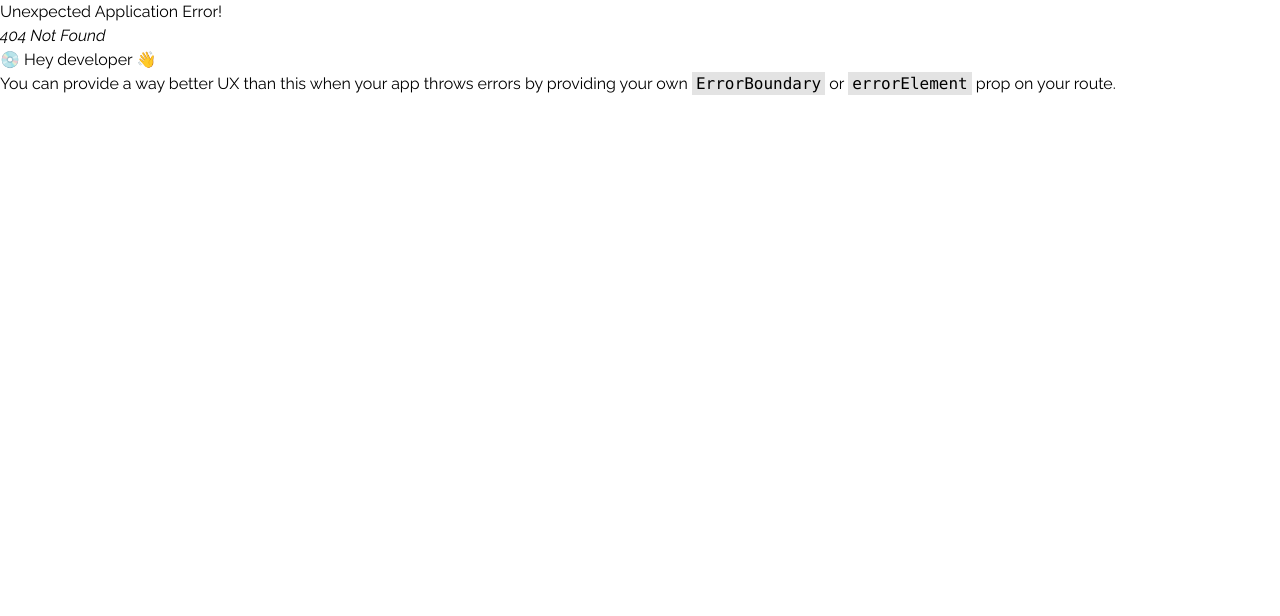
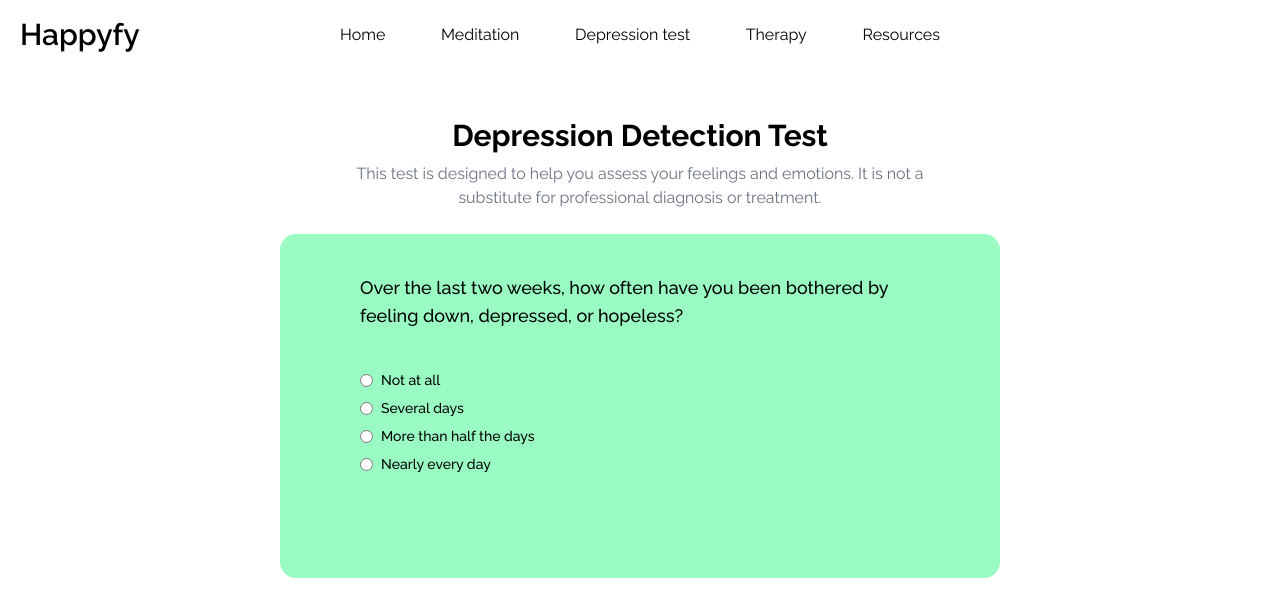
Before and after one commit to Prathamesh942/Happyfy, a React (Vite) app in the folder frontend/: page /mood in a window 1280 px wide. Before the commit this address had no page. Shown: the top 616 px of the page. Built offline with nearby package versions, Linux system fonts and the light colour scheme.

Commit message:
add depression test

```diff
--- a/frontend/src/App.jsx
+++ b/frontend/src/App.jsx
@@ -7,6 +7,8 @@ import Home from './pages/Home';
 import Murmur from './pages/Murmur';
 import Resources from './pages/Resources';
 import Navbar from './components/Navbar';
+import Depression from './pages/Depression';
+import DepressionTest from './pages/Depression';
 
 const router = createBrowserRouter([
   {
@@ -18,8 +20,8 @@ const router = createBrowserRouter([
     element: <Murmur/>
   },
   {
-    path: "/depression",
-    // element: <Depression/>
+    path: "/mood",
+    element:  <DepressionTest/>
   },
   {
     path: "/therapy",
--- /dev/null
+++ b/frontend/src/components/Modal.jsx
@@ -0,0 +1,15 @@
+import React from 'react';
+
+const Modal = ({ result, onClose }) => {
+  return (
+    <div className="fixed top-0 left-0 right-0 bottom-0 bg-gray-900 bg-opacity-50 flex justify-center items-center z-50">
+      <div className="bg-white p-8 rounded-lg shadow-md max-w-md">
+        <h2 className="text-xl font-bold mb-4">Test Result</h2>
+        <p>{result}</p>
+        <button onClick={onClose} className="mt-4 px-4 py-2 bg-blue-500 text-white rounded-md font-semibold hover:bg-blue-600 focus:outline-none focus:bg-blue-600">Close</button>
+      </div>
+    </div>
+  );
+};
+
+export default Modal;
--- a/frontend/src/components/Navbar.jsx
+++ b/frontend/src/components/Navbar.jsx
@@ -14,7 +14,7 @@ const Navbar = () => {
         <Link to={"/meditate"}>
             <li>Meditation</li></Link>
         <Link to={"/mood"}>
-            <li>Mood tracker</li></Link>
+            <li>Depression test</li></Link>
         <Link to={"/therapy"}>
             <li>Therapy</li></Link>
         <Link to={"/resource"}>
--- a/frontend/src/pages/Depression.jsx
+++ b/frontend/src/pages/Depression.jsx
@@ -1,74 +1,164 @@
+import React, { useState } from 'react';
+ // Import the Modal component
+ import Modal from '../components/Modal';
+import Navbar from '../components/Navbar';
 
-import React, { useState } from 'react';
+const DepressionTest = () => {
+  const [currentQuestion, setCurrentQuestion] = useState(0);
+  const [answers, setAnswers] = useState([]);
+  const [showResultModal, setShowResultModal] = useState(false); // State to manage the visibility of the modal
+  const [resultMessage, setResultMessage] = useState(''); // State to store the result message
 
-const App = () => {
-  const [currIndex, setCurrIndex] = useState(0);
-  const [userAnswers, setUserAnswers] = useState(Array(questions.length).fill(null));
-  const [score, setScore] = useState(0);
+  const questions = [
+    "Over the last two weeks, how often have you been bothered by feeling down, depressed, or hopeless?",
+    "Over the last two weeks, how often have you been bothered by little interest or pleasure in doing things?",
+    "How often have you had trouble falling asleep, staying asleep, or sleeping too much over the last two weeks?",
+    "How often have you felt tired or had little energy over the last two weeks?",
+    "Over the last two weeks, how often have you had a poor appetite or overeaten?",
+    "How often have you felt bad about yourself or that you are a failure or have let yourself or your family down over the last two weeks?",
+    "Over the last two weeks, how often have you had trouble concentrating on things, such as reading the newspaper or watching TV?",
+    "How often have you moved or spoken so slowly that other people could have noticed over the last two weeks?",
+    "Over the last two weeks, how often have you had thoughts that you would be better off dead or of hurting yourself in some way?",
+    "How often have you been bothered by physical problems, such as aches, pains, headaches, or stomach problems, over the last two weeks?",
+    "Over the last two weeks, how often have you had difficulty completing tasks, such as work assignments, household chores, or schoolwork?",
+    "How often have you had thoughts of self-harm or suicide over the last two weeks?"
+  ];
 
-  const handlePrevious = () => {
-    setCurrIndex(currIndex => Math.max(0, currIndex - 1));
+  const options = [
+    ["Not at all", "Several days", "More than half the days", "Nearly every day"],
+    ["Not at all", "Several days", "More than half the days", "Nearly every day"],
+    ["Not at all", "Several days", "More than half the days", "Nearly every day"],
+    ["Not at all", "Several days", "More than half the days", "Nearly every day"],
+    ["Not at all", "Several days", "More than half the days", "Nearly every day"],
+    ["Not at all", "Several days", "More than half the days", "Nearly every day"],
+    ["Not at all", "Several days", "More than half the days", "Nearly every day"],
+    ["Not at all", "Several days", "More than half the days", "Nearly every day"],
+    ["Not at all", "Several days", "More than half the days", "Nearly every day"],
+    ["Not at all", "Several days", "More than half the days", "Nearly every day"],
+    ["Not at all", "Several days", "More than half the days", "Nearly every day"],
+    ["Not at all", "Several days", "More than half the days", "Nearly every day"]
+  ];
+
+  const handleAnswer = (answer) => {
+    const newAnswers = [...answers];
+    newAnswers[currentQuestion] = answer;
+    setAnswers(newAnswers);
+    if (currentQuestion < questions.length - 1) {
+      setCurrentQuestion(currentQuestion + 1);
+    } else {
+      calculateResult();
+    }
   };
 
-  const handleNext = () => {
-    setCurrIndex(currIndex => Math.min(questions.length - 1, currIndex + 1));
+  const calculateResult = () => {
+    let totalScore = 0;
+    answers.forEach((answer, index) => {
+      if (answer === "Not at all") {
+        totalScore += 0;
+      } else if (answer === "Several days") {
+        totalScore += 1;
+      } else if (answer === "More than half the days") {
+        totalScore += 2;
+      } else if (answer === "Nearly every day") {
+        totalScore += 3;
+      }
+    });
+
+    // Determine depression level based on score
+    let result = "";
+    if (totalScore < 5) {
+      result = "You are not experiencing significant symptoms of depression.";
+    } else if (totalScore < 10) {
+      result = "You are experiencing mild symptoms of depression.";
+    } else if (totalScore < 15) {
+      result = "You are experiencing moderate symptoms of depression.";
+    } else {
+      result = "You are experiencing severe symptoms of depression. Please seek professional help.";
+    }
+
+    // Set the result message and show the modal
+    setResultMessage(result);
+    setShowResultModal(true);
+    console.log(answers);
   };
 
-  const handleOptionSelect = (event) => {
-    const selectedAnswer = event.target.value;
-    const updatedUserAnswers = [...userAnswers];
-    updatedUserAnswers[currIndex] = selectedAnswer;
-    setUserAnswers(updatedUserAnswers);
-  };
-
-  const handleSubmit = () => {
-    setUserAnswers(userAnswers => [...userAnswers]); // Ensuring all questions are answered
-    const newScore = userAnswers.reduce((acc, answer, index) => {
-      if (answer === questions[index].answer) {
-        return acc + 1;
-      } else {
-        return acc;
-      }
-    }, 0);
-    setScore(newScore);
+  // Function to close the modal
+  const handleCloseModal = () => {
+    setShowResultModal(false);
+    setResultMessage('');
   };
 
   return (
-    <div className="App">
-      <section className="container" style={{ /* container styles */ }}>
-        <p className="question" style={{ /* question styles */ }}>{questions[currIndex].question}</p>
-        <form className="options">
-          {questions[currIndex].options.map((option, index) => (
-            <div className="option" key={index}>
-              <input
-                type="radio"
-                id={option}
-                value={option}
-                name="common"
-                checked={userAnswers[currIndex] === option}
-                onChange={handleOptionSelect}
-              />
-              <label htmlFor={option} style={{ /* option label styles */ }}>{option}</label>
+    <div>
+      <Navbar/>
+      <div className="w-full py-12">
+      <div className="mx-auto grid max-w-3xl px-4 gap-6 lg:gap-8 lg:px-6">
+        <div className="space-y-6 ">
+          <div className="space-y-2 text-center">
+            <h1 className="text-3xl font-bold">Depression Detection Test</h1>
+            <p className="max-w-[600px] mx-auto text-gray-500 dark:text-gray-400">
+              This test is designed to help you assess your feelings and emotions. It is not a substitute for
+              professional diagnosis or treatment.
+            </p>
+          </div>
+          <div className="space-y-6 bg-[#99FBC2] p-10 rounded-2xl">
+          <fieldset className=' p-10'>
+            <legend className="text-lg font-medium">{questions[currentQuestion]}</legend>
+            <div className="space-y-2">
+              <div className="grid gap-2">
+                {options[currentQuestion].map((option, index) => (
+
+                  <div key={index} className="flex items-center space-x-2">
+                    <input
+                      type="radio"
+                      name={`q${currentQuestion + 1}`}
+                      id={`q${currentQuestion + 1}-${option.replace(/\s+/g, '-').toLowerCase()}`}
+                      value={option}
+                      onChange={() => handleAnswer(option)}
+                      checked={answers[currentQuestion] === option} // Check if this option is selected
+                    />
+                    <label
+                      htmlFor={`q${currentQuestion + 1}-${option.replace(/\s+/g, '-').toLowerCase()}`}
+                      className="text-sm font-medium cursor-pointer"
+                    >
+                      {option}
+                    </label>
+                  </div>
+                ))}
+              </div>
             </div>
-          ))}
-        </form>
-        <div className="control" style={{ /* control styles */ }}>
-          <div>
-            <button className="left arrow" onClick={handlePrevious}><img src="assets/left.png" alt="" /></button>
-            <span className="number">{`${currIndex + 1}/${questions.length}`}</span>
-            <button className="right arrow" onClick={handleNext}><img src="assets/right.png" alt="" /></button>
+          </fieldset>
+
+            <div className="flex justify-between">
+              {currentQuestion > 0 && (
+                <button className="inline-flex items-center gap-2 text-sm font-medium" onClick={() => setCurrentQuestion(currentQuestion - 1)}>
+                  <svg
+                    xmlns="http://www.w3.org/2000/svg"
+                    width="24"
+                    height="24"
+                    viewBox="0 0 24 24"
+                    fill="none"
+                    stroke="currentColor"
+                    strokeWidth="2"
+                    strokeLinecap="round"
+                    strokeLinejoin="round"
+                    className="w-4 h-4"
+                  >
+                    <path d="M15 18l-6-6 6-6"></path>
+                  </svg>
+                  Previous
+                </button>
+              )}
+            </div>
           </div>
-          <button className="submit" onClick={handleSubmit}>Submit</button>
         </div>
-      </section>
-      <div className="result" style={{ display: score !== null ? 'block' : 'none', /* result container styles */ }}>
-        <div className="score" style={{ /* score container styles */ }}>
-          {score}/10
-        </div>
-        <span>Your Score</span>
       </div>
+      {/* Render the modal if showResultModal is true */}
+      {showResultModal && <Modal result={resultMessage} onClose={handleCloseModal} />}
     </div>
+    </div>
+
   );
-}
+};
 
-export default App;
+export default DepressionTest;
--- a/frontend/src/pages/Home.jsx
+++ b/frontend/src/pages/Home.jsx
@@ -55,9 +55,9 @@ const Home = () => {
               <polyline points="22 4 12 14.01 9 11.01"></polyline>
             </svg>
             <div class="space-y-2">
-              <h3 class="font-bold">Mood Tracking</h3>
+              <h3 class="font-bold">EmoProbe</h3>
               <p class="text-sm text-gray-500 dark:text-gray-400">
-                Easily log your mood and track your emotional well-being over time.
+                Easily log your mood disorder and track your emotional well-being over time.
               </p>
             </div>
           </div>
```
